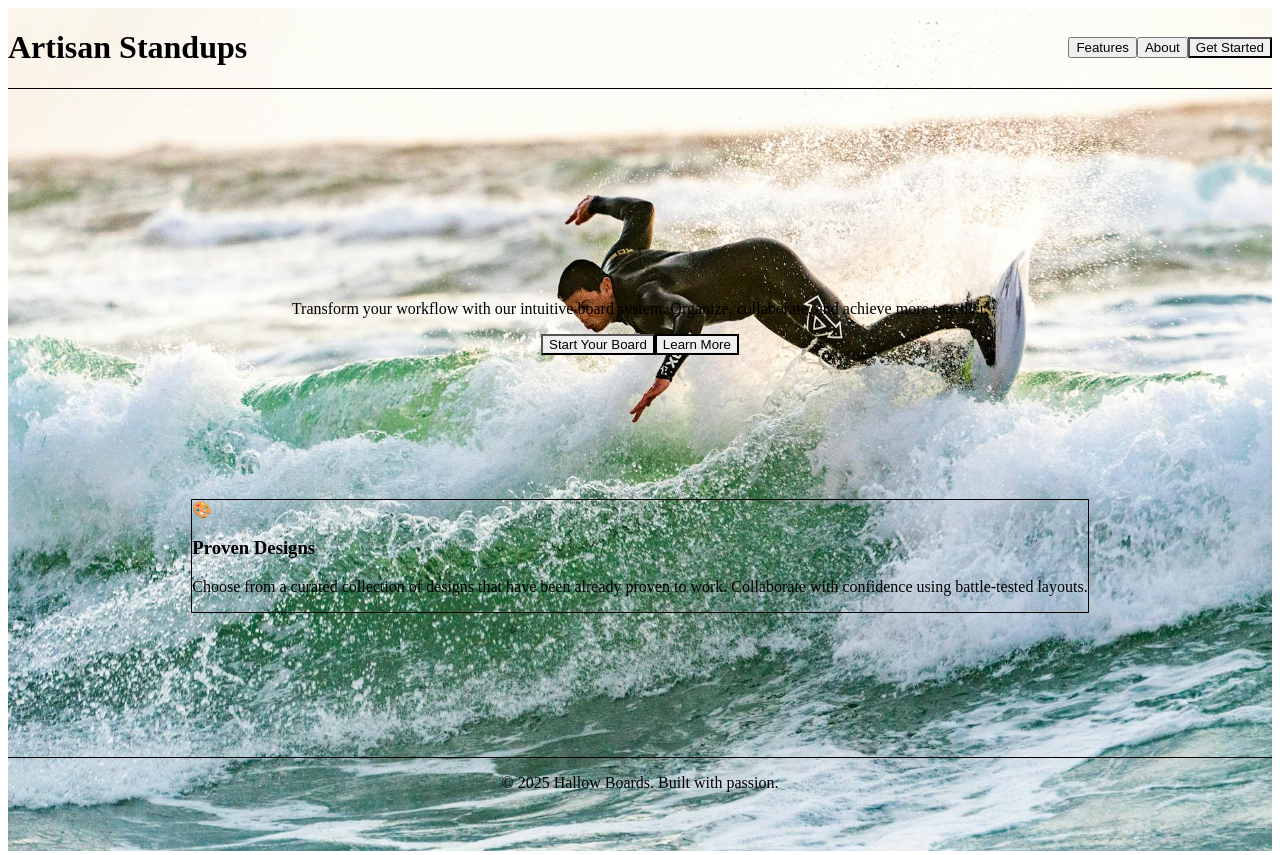
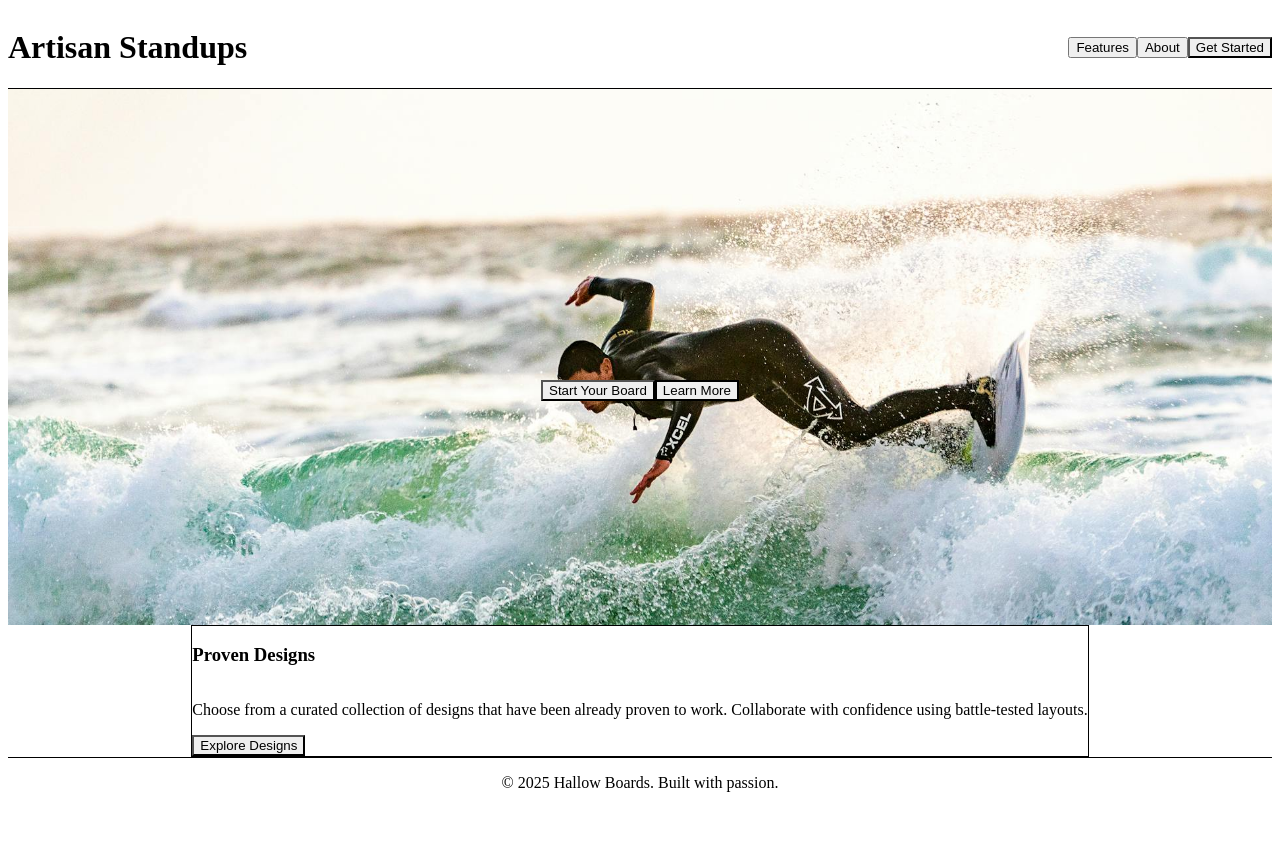
Before and after one commit to ChrisForti/hallow-boards, a React (Vite) app: page / in a window 1280 px wide. After the commit the page ends 816 px from the top, so only its background shows below. Built offline with nearby package versions, Linux system fonts and the light colour scheme.

Commit message:
Add CI/CD workflows and update project structure

```diff
--- a/src/App.tsx
+++ b/src/App.tsx
@@ -1,29 +1,16 @@
 import "./App.css";
 import Header from "./components/Header";
 import MainPage from "./components/mainPage";
+import Design from "./components/Design";
 import Footer from "./components/Footer";
 
 function App() {
   return (
-    <div className="min-h-screen flex flex-col relative">
-      {/* Background Image */}
-      <div className="absolute inset-0 z-0">
-        <img
-          src="/surf-bg.jpg"
-          alt="Surf background"
-          className="w-full h-full object-cover"
-        />
-        <div className="absolute inset-0 bg-gradient-to-br from-slate-900/80 via-purple-900/70 to-slate-900/80"></div>
-      </div>
-
-      {/* Content */}
-      <div className="relative z-10 flex flex-col min-h-screen">
-        <Header />
-
-        <MainPage />
-
-        <Footer />
-      </div>
+    <div className="h-screen flex flex-col overflow-hidden">
+      <Header />
+      <MainPage />
+      <Design />
+      <Footer />
     </div>
   );
 }
--- /dev/null
+++ b/src/components/Design.tsx
@@ -0,0 +1,28 @@
+function Design() {
+  return (
+    <div className="flex justify-center py-4 px-6">
+      <div className="group relative p-6 rounded-3xl bg-white/10 backdrop-blur-xl border border-white/20 hover:border-white/40 transition-all duration-300 max-w-md shadow-2xl hover:shadow-purple-500/20 hover:scale-105">
+        {/* Gradient overlay on hover */}
+        <div className="absolute inset-0 rounded-3xl bg-gradient-to-br from-purple-500/5 to-pink-500/5 opacity-0 group-hover:opacity-100 transition-opacity duration-300"></div>
+
+        <div className="relative z-10">
+          <div className="flex items-center gap-3 mb-3">
+            <h3 className="text-2xl font-bold text-white">Proven Designs</h3>
+          </div>
+          <p className="text-base text-gray-200 leading-relaxed">
+            Choose from a curated collection of designs that have been already
+            proven to work. Collaborate with confidence using battle-tested
+            layouts.
+          </p>
+
+          {/* Optional CTA button */}
+          <button className="mt-4 px-6 py-2 rounded-xl bg-gradient-to-r from-purple-500 to-pink-500 text-white font-semibold hover:from-purple-600 hover:to-pink-600 transition-all shadow-lg hover:shadow-purple-500/50">
+            Explore Designs
+          </button>
+        </div>
+      </div>
+    </div>
+  );
+}
+
+export default Design;
--- a/src/components/MainPage.tsx
+++ b/src/components/MainPage.tsx
@@ -1,41 +1,37 @@
 function MainPage() {
   return (
-    <main className="flex-grow flex flex-col justify-evenly container mx-auto px-6 py-12">
+    <div className="relative flex-1 overflow-hidden">
+      {/* Background Image */}
+      <div className="absolute inset-0 z-0">
+        <img
+          src="/surf-bg.jpg"
+          alt="Surf background"
+          className="w-full h-full object-cover"
+        />
+        <div className="absolute inset-0 bg-gradient-to-br from-slate-900/80 via-purple-900/70 to-slate-900/80"></div>
+      </div>
+
+      {/* Content */}
+      <div className="relative z-10 flex flex-col h-full">
+        <main className="flex-grow flex flex-col justify-center container mx-auto px-6 py-8">
           {/* Hero Section */}
           <div className="text-center max-w-4xl mx-auto">
-        <h2 className="text-6xl font-bold mb-6 text-transparent bg-clip-text bg-gradient-to-r from-purple-400 via-pink-400 to-purple-400 animate-pulse">
+            <h2 className="text-5xl font-bold mb-6 text-transparent bg-clip-text bg-gradient-to-r from-purple-400 via-pink-400 to-purple-400 animate-pulse">
               Welcome to Hallow Boards
             </h2>
-        <p className="text-xl text-purple-200 mb-12 leading-relaxed">
-          Transform your workflow with our intuitive board system. Organize,
-          collaborate, and achieve more together.
-        </p>
 
             <div className="flex gap-4 justify-center">
-          <button className="px-8 py-4 rounded-xl bg-gradient-to-r from-purple-500 to-pink-500 text-white font-bold text-lg hover:from-purple-600 hover:to-pink-600 transition-all shadow-lg hover:shadow-purple-500/50">
+              <button className="px-8 py-3 rounded-xl bg-gradient-to-r from-purple-500 to-pink-500 text-white font-bold text-lg hover:from-purple-600 hover:to-pink-600 transition-all shadow-lg hover:shadow-purple-500/50">
                 Start Your Board
               </button>
-          <button className="px-8 py-4 rounded-xl border-2 border-purple-500 text-purple-200 font-bold text-lg hover:bg-purple-500/10 transition-all">
+              <button className="px-8 py-3 rounded-xl border-2 border-purple-500 text-purple-200 font-bold text-lg hover:bg-purple-500/10 transition-all">
                 Learn More
               </button>
             </div>
           </div>
-
-      {/* Feature Card */}
-      <div className="flex justify-center">
-        <div className="p-8 rounded-2xl bg-gradient-to-br from-purple-900/70 to-pink-900/70 backdrop-blur-md border border-purple-500/30 hover:border-purple-500/50 transition-all max-w-md">
-          <div className="text-4xl mb-4">🎨</div>
-          <h3 className="text-2xl font-bold text-purple-100 mb-3">
-            Proven Designs
-          </h3>
-          <p className="text-purple-300">
-            Choose from a curated collection of designs that have been already
-            proven to work. Collaborate with confidence using battle-tested
-            layouts.
-          </p>
+        </main>
       </div>
     </div>
-    </main>
   );
 }
 
```
Also changed, not shown: 2 other files (tests, documents, lock files or other folders). Lines whose indentation alone changed are shown as unchanged.
